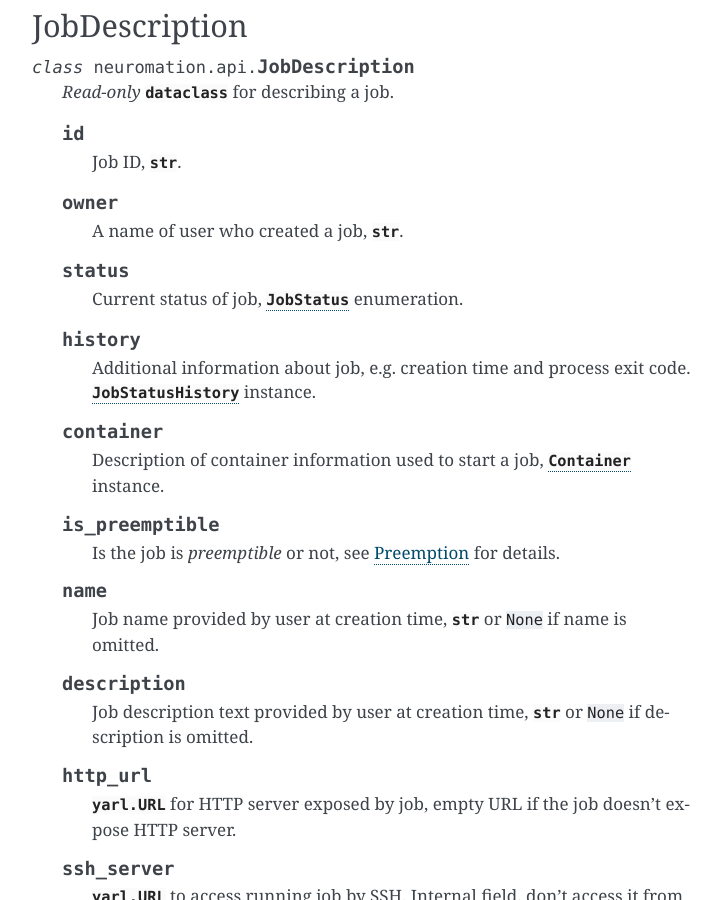
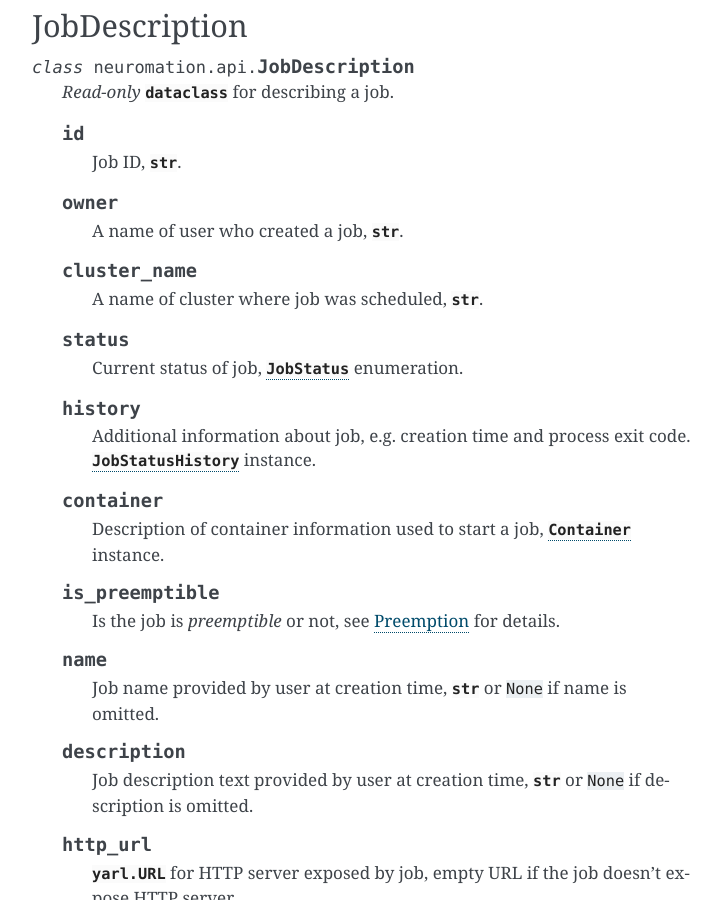
Before and after one commit to neuro-inc/neuro-cli, a Sphinx documentation site: the page built from docs/jobs_reference.rst, in a window 1280 px wide and 900 px high, scrolled down 2269 px. Shown: the whole window, without its empty margins (388-1109 px from the left). Built offline with Sphinx 7.4.7, drawn with Linux system fonts in a browser that asks for light colours; pages that are not in the unit, such as notebooks, are missing from menus; some of the changed text lies outside the part shown.

Commit message:
Update API doc

```diff
--- a/docs/jobs_reference.rst
+++ b/docs/jobs_reference.rst
@@ -236,6 +236,10 @@
 
       A name of user who created a job, :class:`str`.
 
+   .. attribute:: cluster_name
+
+      A name of cluster where job was scheduled, :class:`str`.
+
    .. attribute:: status
 
       Current status of job, :class:`JobStatus` enumeration.
```
